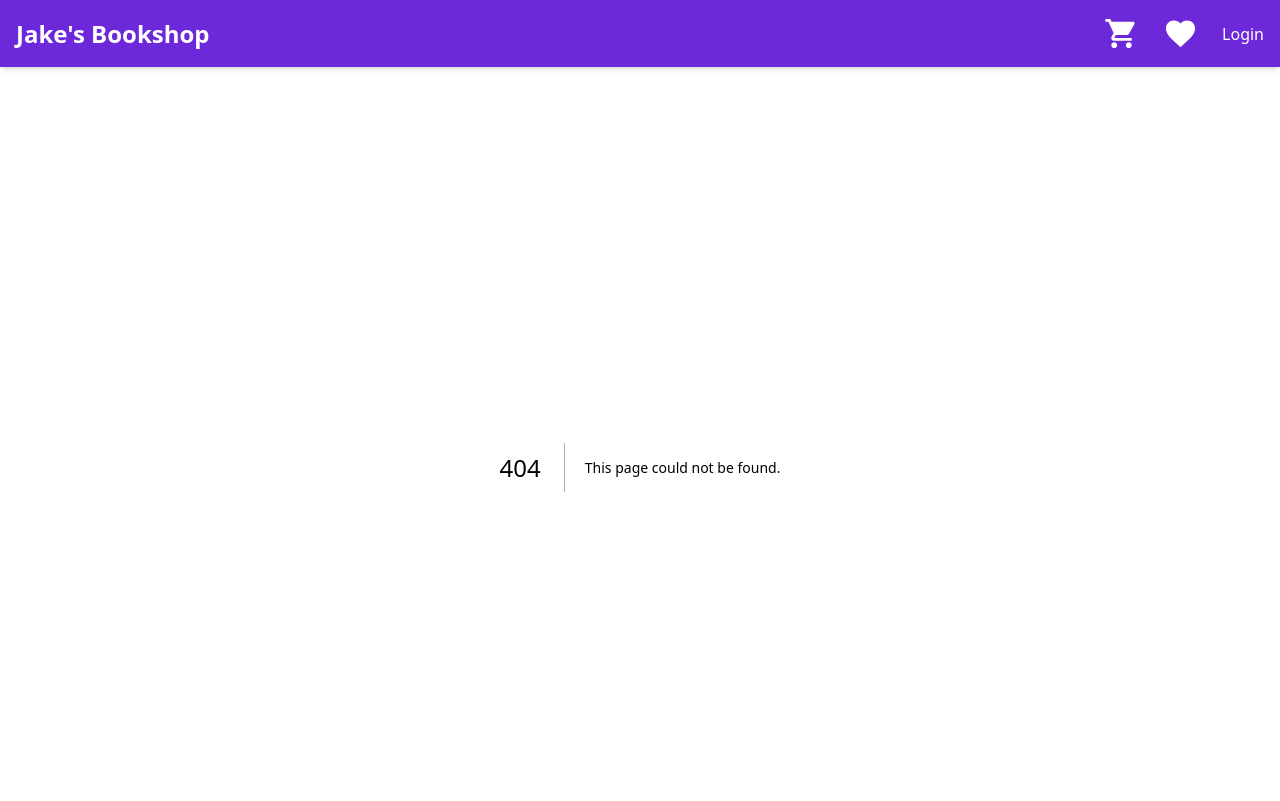
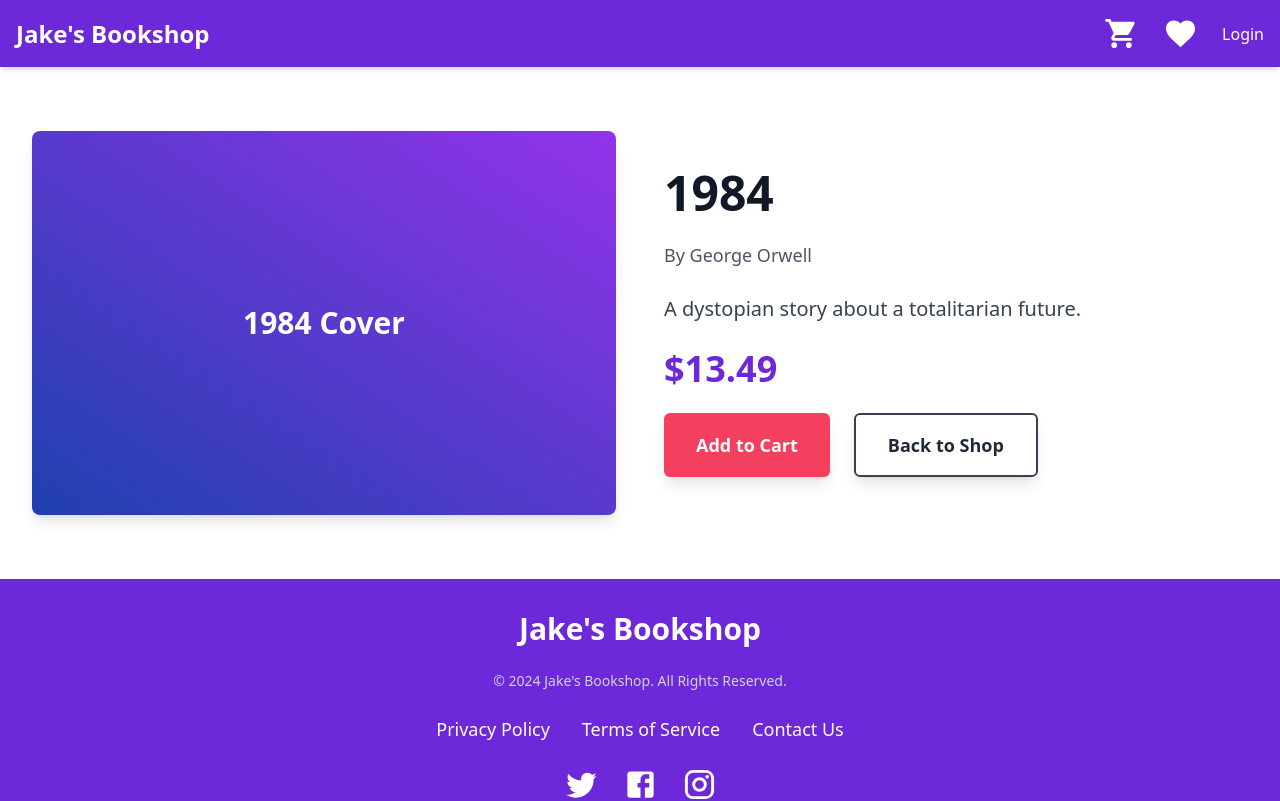
Before and after one commit to JacobSamas/jakes-bookshop, a Next.js app: page /shop/1984 in a window 1280 px wide. Before the commit this address had no page. Shown: the top 801 px of the page. Built offline with nearby package versions, Linux system fonts and the light colour scheme.

Commit message:
feat: Added Product details page

```diff
--- /dev/null
+++ b/src/app/shop/[slug]/page.js
@@ -0,0 +1,92 @@
+'use client';
+
+import Link from 'next/link';
+import { useRouter } from 'next/navigation';
+import { use, useEffect, useRef } from 'react';
+import { gsap } from 'gsap';
+
+const bookData = [
+  { slug: 'gatsby', title: 'The Great Gatsby', author: 'F. Scott Fitzgerald', price: 15.99, description: 'A classic novel about the American dream.' },
+  { slug: '1984', title: '1984', author: 'George Orwell', price: 13.49, description: 'A dystopian story about a totalitarian future.' },
+  { slug: 'mockingbird', title: 'To Kill a Mockingbird', author: 'Harper Lee', price: 17.99, description: 'A story of racial injustice in the deep South.' },
+  { slug: 'catcher', title: 'The Catcher in the Rye', author: 'J.D. Salinger', price: 14.99, description: 'A coming-of-age novel about teenage rebellion.' },
+  { slug: 'pride', title: 'Pride and Prejudice', author: 'Jane Austen', price: 12.99, description: 'A romantic story about manners and misunderstandings.' },
+  { slug: 'mobydick', title: 'Moby Dick', author: 'Herman Melville', price: 19.99, description: 'A tale of obsession and revenge on the high seas.' }
+];
+
+export default function BookDetails({ params }) {
+  const { slug } = use(params);
+  const book = bookData.find((b) => b.slug === slug);
+  const router = useRouter();
+
+  // Animation Refs
+  const coverRef = useRef(null);
+  const textRef = useRef(null);
+  const buttonRef = useRef(null);
+
+  useEffect(() => {
+    // GSAP Animations
+    gsap.fromTo(
+      coverRef.current,
+      { opacity: 0, scale: 0.9, x: -100 },
+      { opacity: 1, scale: 1, x: 0, duration: 1, ease: 'power2.out' }
+    );
+
+    gsap.fromTo(
+      textRef.current,
+      { opacity: 0, x: 100 },
+      { opacity: 1, x: 0, duration: 1, delay: 0.5, ease: 'power2.out' }
+    );
+
+    gsap.fromTo(
+      buttonRef.current,
+      { opacity: 0, y: 50 },
+      { opacity: 1, y: 0, duration: 1, delay: 0.8, ease: 'power2.out' }
+    );
+  }, []);
+
+  if (!book) {
+    return (
+      <section className="py-16 px-8 text-center">
+        <h1 className="text-4xl font-extrabold text-gray-800">Book Not Found</h1>
+        <Link href="/shop" className="text-primary underline mt-4 inline-block">
+          Back to Shop
+        </Link>
+      </section>
+    );
+  }
+
+  return (
+    <section className="py-16 px-8 container mx-auto grid grid-cols-1 md:grid-cols-2 gap-12 items-center">
+      <div
+        ref={coverRef}
+        className="bg-gradient-to-tr from-blue-800 to-purple-600 h-96 w-full rounded-lg shadow-lg flex items-center justify-center text-white text-3xl font-bold"
+      >
+        {book.title} Cover
+      </div>
+
+      <div ref={textRef} className="space-y-6">
+        <h1 className="text-5xl font-extrabold text-gray-900">{book.title}</h1>
+        <p className="text-lg text-gray-600">By {book.author}</p>
+        <p className="text-xl text-gray-700 leading-relaxed">{book.description}</p>
+        <p className="text-4xl font-bold text-primary">${book.price}</p>
+
+        <div ref={buttonRef} className="flex space-x-6 mt-8">
+          <button
+            onClick={() => alert('Added to Cart!')}
+            className="bg-secondary text-white px-8 py-4 rounded-md text-lg font-semibold hover:bg-yellow-500 transition transform hover:scale-105 shadow-lg"
+          >
+            Add to Cart
+          </button>
+
+          <button
+            onClick={() => router.push('/shop')}
+            className="border-2 border-gray-700 text-gray-800 px-8 py-4 rounded-md text-lg font-semibold hover:bg-gray-800 hover:text-white transition transform hover:scale-105 shadow-lg"
+          >
+            Back to Shop
+          </button>
+        </div>
+      </div>
+    </section>
+  );
+}
```
